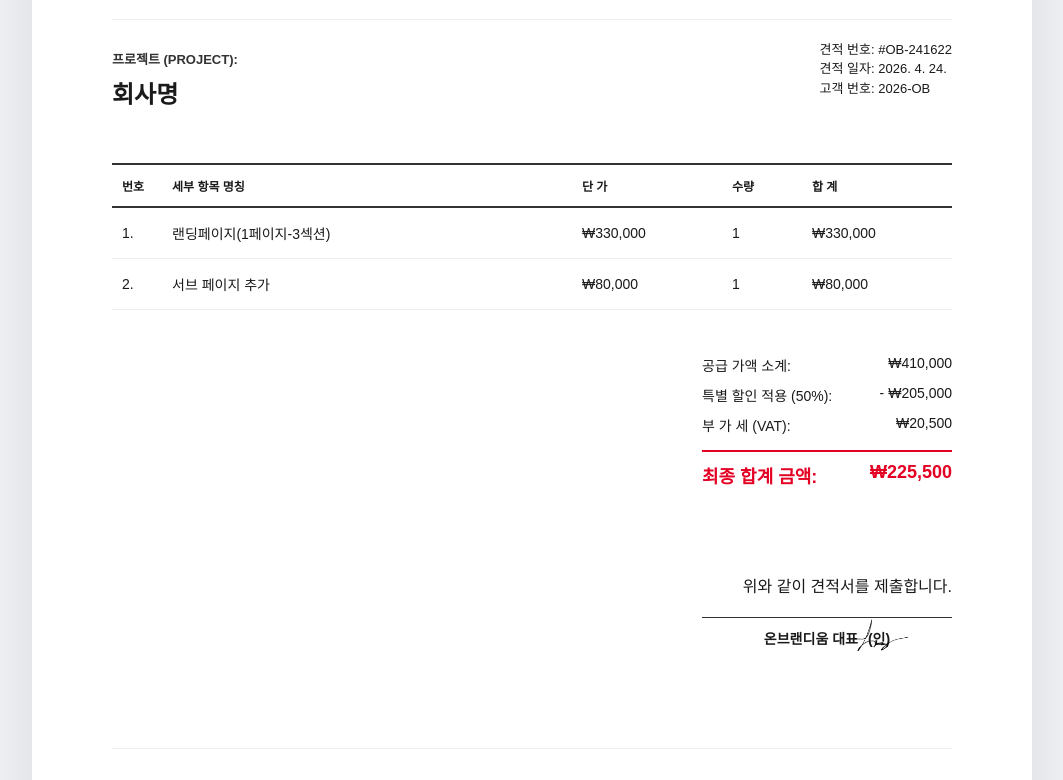
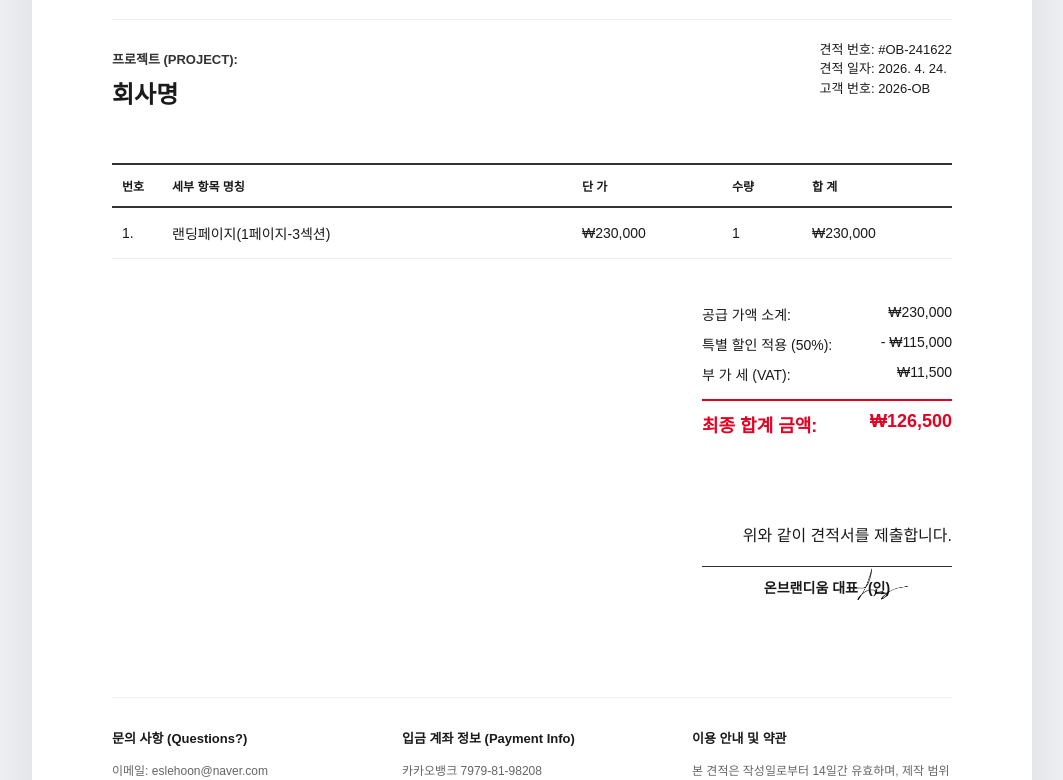
Before and after one commit to eslehoon7/onbrandium-quote, a React (Vite) app: page / in a window 1280 px wide. Shown: the part 1101-1881 px from the top of the page, without its empty margins (108-1171 px from the left). Built offline with nearby package versions, Linux system fonts and the light colour scheme.

Commit message:
feat: update pricing table and subPage settings

```diff
--- a/src/App.jsx
+++ b/src/App.jsx
@@ -8,9 +8,9 @@ import html2canvas from 'html2canvas';
 
 // Constants
 const PACKAGES = [
-  { id: 'landing', name: '랜딩페이지 패키지', tableName: '랜딩페이지(1페이지-3섹션)', price: 330000 },
-  { id: 'corporate', name: '기업 홈페이지 패키지', tableName: '기업 홈페이지(5페이지 이내)', price: 690000 },
-  { id: 'brand', name: '브랜드 홈페이지 패키지', tableName: '브랜드 홈페이지 패키지(10페이지 이상)', price: 990000 },
+  { id: 'landing', name: '랜딩페이지 패키지', tableName: '랜딩페이지(1페이지-3섹션)', price: 230000 },
+  { id: 'corporate', name: '기업 홈페이지 패키지', tableName: '기업 홈페이지(10페이지 이내)', price: 440000 },
+  { id: 'brand', name: '브랜드 홈페이지 패키지', tableName: '브랜드 홈페이지 패키지(20페이지 이하)', price: 650000 },
 ];
 
 const SUB_PAGE_PRICE = 80000;
@@ -28,7 +28,7 @@ function App() {
 
   // Calculation States
   const [selectedPackageId, setSelectedPackageId] = useState('landing');
-  const [subPages, setSubPages] = useState(1);
+  const [subPages, setSubPages] = useState(0);
   const [selectedAutomations, setSelectedAutomations] = useState([]);
   const [adminPages, setAdminPages] = useState(0);
   const [adminUnitPrice, setAdminUnitPrice] = useState(0);
@@ -59,7 +59,7 @@ function App() {
       try {
         const decoded = JSON.parse(decodeURIComponent(escape(atob(data))));
         if (decoded.p) setSelectedPackageId(decoded.p);
-        if (decoded.s) setSubPages(decoded.s);
+        if (decoded.s !== undefined) setSubPages(decoded.s);
         if (decoded.d) setDiscountRate(decoded.d);
         if (decoded.n) setCustomerName(decoded.n);
         if (decoded.a) setCustomerAddress(decoded.a);
@@ -117,13 +117,65 @@ function App() {
 
   const packageItem = useMemo(() => PACKAGES.find(p => p.id === selectedPackageId), [selectedPackageId]);
 
-  const automationSubtotal = useMemo(() =>
-    AUTOMATIONS.filter(a => selectedAutomations.includes(a.id))
-      .reduce((sum, a) => sum + (automationPrices[a.id] || 0), 0),
-    [selectedAutomations, automationPrices]
+  const invoiceItems = useMemo(() => {
+    const list = [];
+
+    // 1. 기본 패키지
+    list.push({
+      name: packageItem.tableName,
+      unitPrice: packageItem.price,
+      quantity: 1,
+      totalPrice: packageItem.price
+    });
+
+    // 2. 서브 페이지 추가 (0보다 클 때만 노출)
+    if (subPages > 0) {
+      list.push({
+        name: '서브 페이지 추가',
+        unitPrice: SUB_PAGE_PRICE,
+        quantity: subPages,
+        totalPrice: subPages * SUB_PAGE_PRICE
+      });
+    }
+
+    // 3. 자동화 옵션
+    AUTOMATIONS.filter(a => selectedAutomations.includes(a.id)).forEach(a => {
+      list.push({
+        name: a.name,
+        unitPrice: automationPrices[a.id] || 0,
+        quantity: 1,
+        totalPrice: automationPrices[a.id] || 0
+      });
+    });
+
+    // 4. 관리자 페이지
+    if (adminUnitPrice > 0 && adminPages > 0) {
+      list.push({
+        name: '관리자 페이지 구축',
+        unitPrice: adminUnitPrice,
+        quantity: adminPages,
+        totalPrice: adminPages * adminUnitPrice
+      });
+    }
+
+    // 5. 기타 항목
+    if (customItemTitle) {
+      list.push({
+        name: customItemTitle,
+        unitPrice: customItemPrice,
+        quantity: 1,
+        totalPrice: customItemPrice
+      });
+    }
+
+    return list;
+  }, [packageItem, subPages, selectedAutomations, automationPrices, adminUnitPrice, adminPages, customItemTitle, customItemPrice]);
+
+  const subtotal = useMemo(() =>
+    invoiceItems.reduce((sum, item) => sum + item.totalPrice, 0),
+    [invoiceItems]
   );
 
-  const subtotal = packageItem.price + (subPages * SUB_PAGE_PRICE) + automationSubtotal + (adminPages * adminUnitPrice) + customItemPrice;
   const discountAmount = Math.round(subtotal * (discountRate / 100));
   const preVatPrice = subtotal - discountAmount;
   const vat = Math.round(preVatPrice * 0.1);
@@ -245,7 +297,7 @@ function App() {
                 <div className="flex gap-4">
                   <div className="control-group flex-1">
                     <label>서브 페이지 수</label>
-                    <input type="number" min="1" value={subPages} onChange={(e) => setSubPages(parseInt(e.target.value) || 1)} />
+                    <input type="number" min="0" value={subPages} onChange={(e) => setSubPages(parseInt(e.target.value) || 0)} />
                   </div>
                   <div className="control-group flex-1">
                     <label>할인율 (%)</label>
@@ -446,47 +498,15 @@ function App() {
             </tr>
           </thead>
           <tbody>
-            <tr>
-              <td>1.</td>
-              <td>{packageItem.tableName}</td>
-              <td>{formatPrice(packageItem.price)}</td>
-              <td>1</td>
-              <td className="text-right">{formatPrice(packageItem.price)}</td>
-            </tr>
-            <tr>
-              <td>2.</td>
-              <td>서브 페이지 추가</td>
-              <td>{formatPrice(SUB_PAGE_PRICE)}</td>
-              <td>{subPages}</td>
-              <td className="text-right">{formatPrice(subPages * SUB_PAGE_PRICE)}</td>
-            </tr>
-            {AUTOMATIONS.filter(a => selectedAutomations.includes(a.id)).map((a, index) => (
-              <tr key={a.id}>
-                <td>{index + 3}.</td>
-                <td>{a.name}</td>
-                <td>{formatPrice(automationPrices[a.id] || 0)}</td>
-                <td>1</td>
-                <td className="text-right">{formatPrice(automationPrices[a.id] || 0)}</td>
+            {invoiceItems.map((item, index) => (
+              <tr key={index}>
+                <td>{index + 1}.</td>
+                <td>{item.name}</td>
+                <td>{formatPrice(item.unitPrice)}</td>
+                <td>{item.quantity}</td>
+                <td className="text-right">{formatPrice(item.totalPrice)}</td>
               </tr>
             ))}
-            {adminUnitPrice > 0 && adminPages > 0 && (
-              <tr>
-                <td>{AUTOMATIONS.filter(a => selectedAutomations.includes(a.id)).length + 3}.</td>
-                <td>관리자 페이지 구축</td>
-                <td>{formatPrice(adminUnitPrice)}</td>
-                <td>{adminPages}</td>
-                <td className="text-right">{formatPrice(adminPages * adminUnitPrice)}</td>
-              </tr>
-            )}
-            {customItemTitle && (
-              <tr>
-                <td>{AUTOMATIONS.filter(a => selectedAutomations.includes(a.id)).length + (adminUnitPrice > 0 && adminPages > 0 ? 1 : 0) + 3}.</td>
-                <td>{customItemTitle}</td>
-                <td>{formatPrice(customItemPrice)}</td>
-                <td>1</td>
-                <td className="text-right">{formatPrice(customItemPrice)}</td>
-              </tr>
-            )}
           </tbody>
         </table>
 
```
